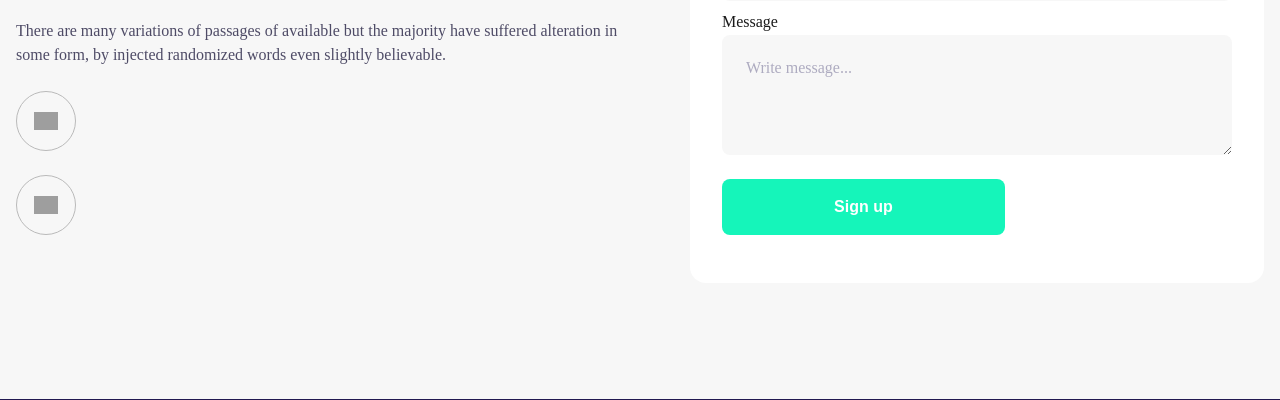
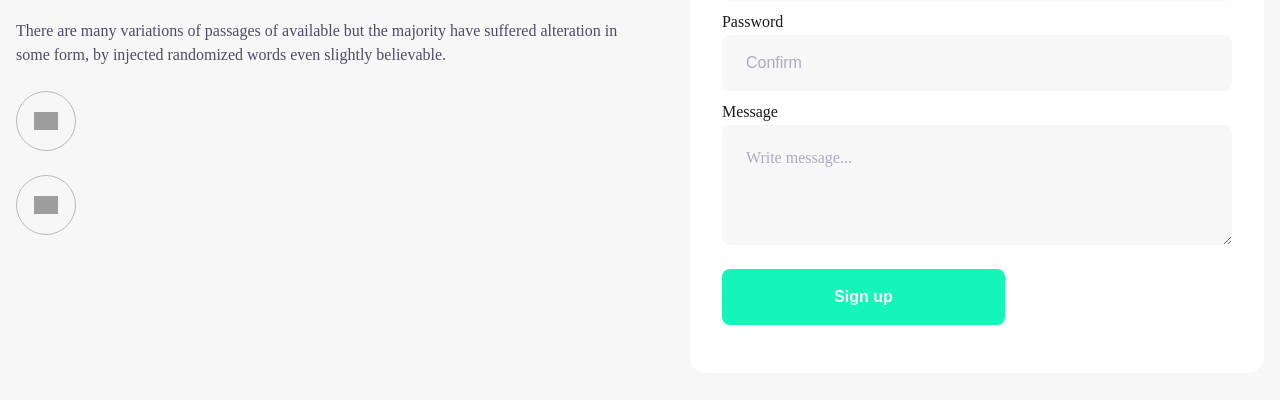
Before and after one commit to Anshik1000/LEIA, a Flask app: page /signup in a window 1280 px wide. Shown: the part 639-1039 px from the top of the page. Run offline with Flask 3, Linux system fonts and the light colour scheme; grey boxes are pictures that could not be loaded.

Commit message:
Update signup.html

```diff
--- a/web/website/templates/signup.html
+++ b/web/website/templates/signup.html
@@ -57,6 +57,10 @@
                 Password
                 <input class="cs-input" required type="password" id="password" name="password" placeholder="Password">
             </label>
+            <label class="cs-label">
+                Password
+                <input class="cs-input" required type="password" id="password2" name="password2" placeholder="Confirm">
+            </label>
 
             <label class="cs-label">
                 Message
```
